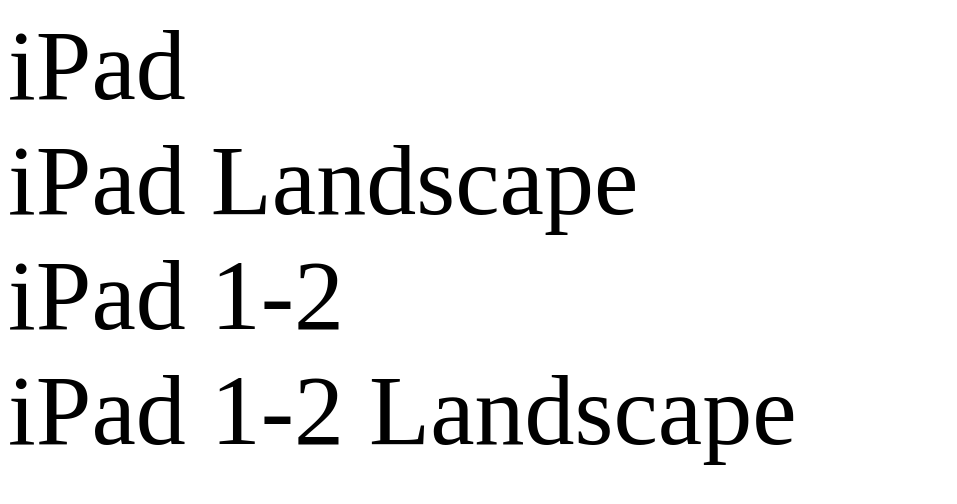
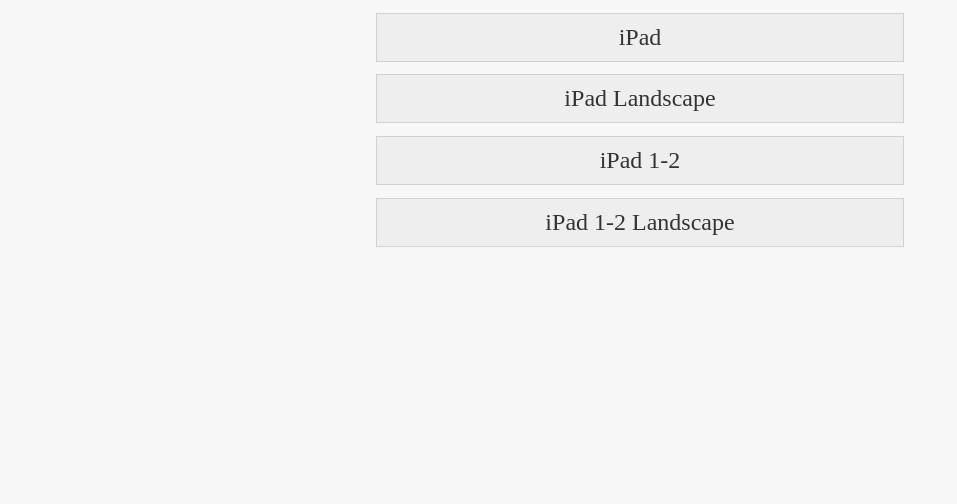
Before and after one commit to MunGell/Mobile-CSS-examples, a plain HTML site: page index.html in a window 1280 px wide. Shown: the whole page, without its empty margins (0-957 px from the left). Drawn offline with Linux system fonts and the light colour scheme.

Commit message:
Some styles added fot the demo page

```diff
--- a/index.html
+++ b/index.html
@@ -3,9 +3,22 @@
 	<head>
 		<title>Mobile css tests</title>
 		<style type="text/css">
+			body {
+				background-color: #f7f7f7;
+			}
 			.device {
 				display: none;
-				font-size: 100px;
+				width: 40%;
+				margin: 1% auto;
+				padding: 10px;
+				border: 1px solid #d1d1d1;
+				background-color: #eeeeee;
+				color: #333;
+				font-size: 150%;
+				text-align: center;
+			}
+			.device:hover {
+				background-color: #fefefe;
 			}
 			/* iPhone Universal */
 			@media all and (max-device-width: 480px) {
```
